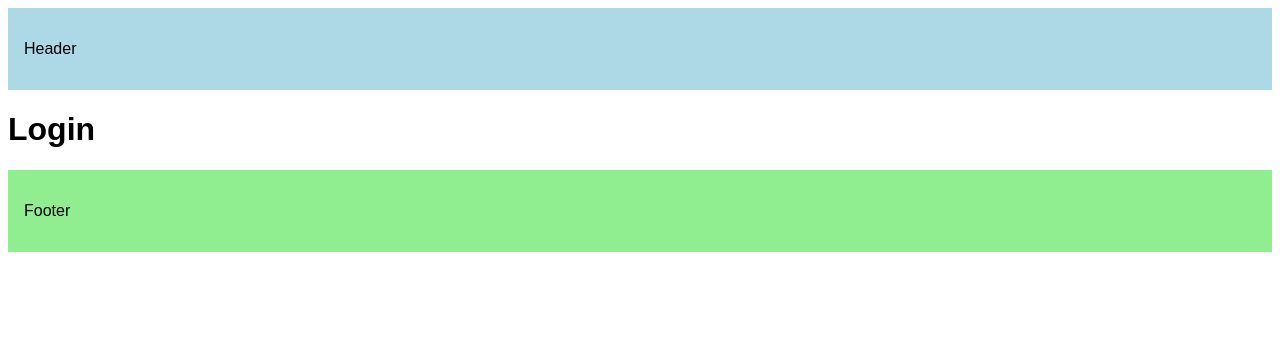
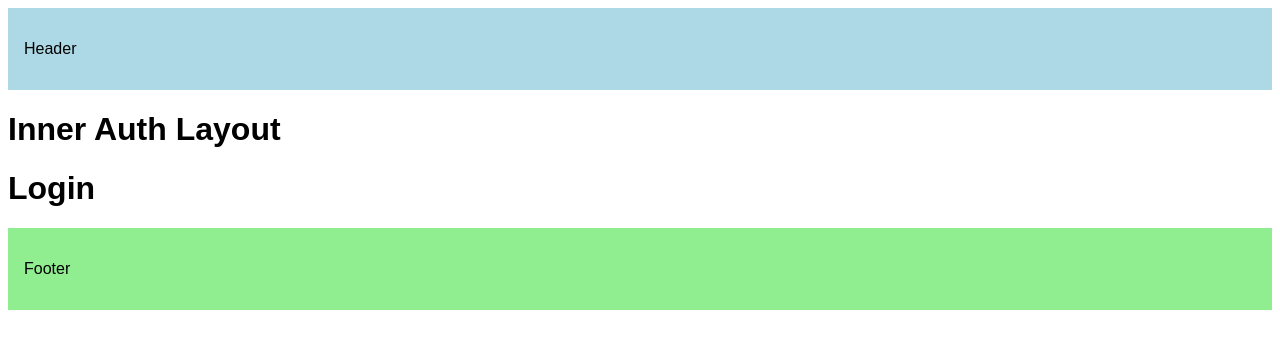
Before and after one commit to ahsan-ahmed/next14-features, a Next.js app: page /login in a window 1280 px wide. Shown: the top 348 px of the page. Built offline with nearby package versions, Linux system fonts and the light colour scheme.

Commit message:
Route group layout

```diff
--- /dev/null
+++ b/src/app/(auth)/(with-auth-layout)/layout.tsx
@@ -0,0 +1,14 @@
+// Route Group layout
+
+export default function AuthLayout({
+    children,
+  }: Readonly<{
+    children: React.ReactNode;
+  }>) {
+    return (
+      <>
+        <h1>Inner Auth Layout</h1>
+        {children}
+      </>
+    );
+  }
```
Also changed, not shown: src/app/(auth)/(with-auth-layout)/login/page.tsx (renamed from src/app/(auth)/login/page.tsx), src/app/(auth)/(with-auth-layout)/register/page.tsx (renamed from src/app/(auth)/register/page.tsx).
